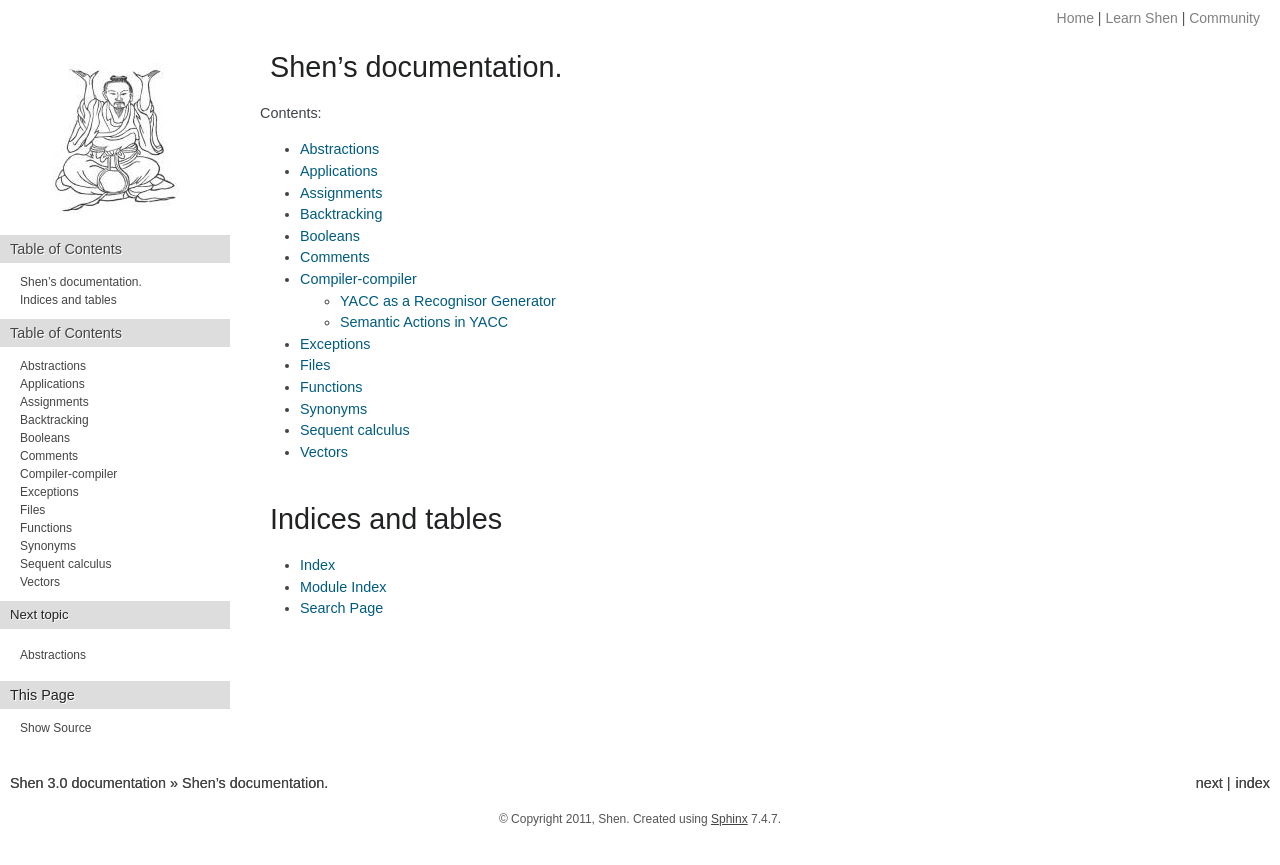
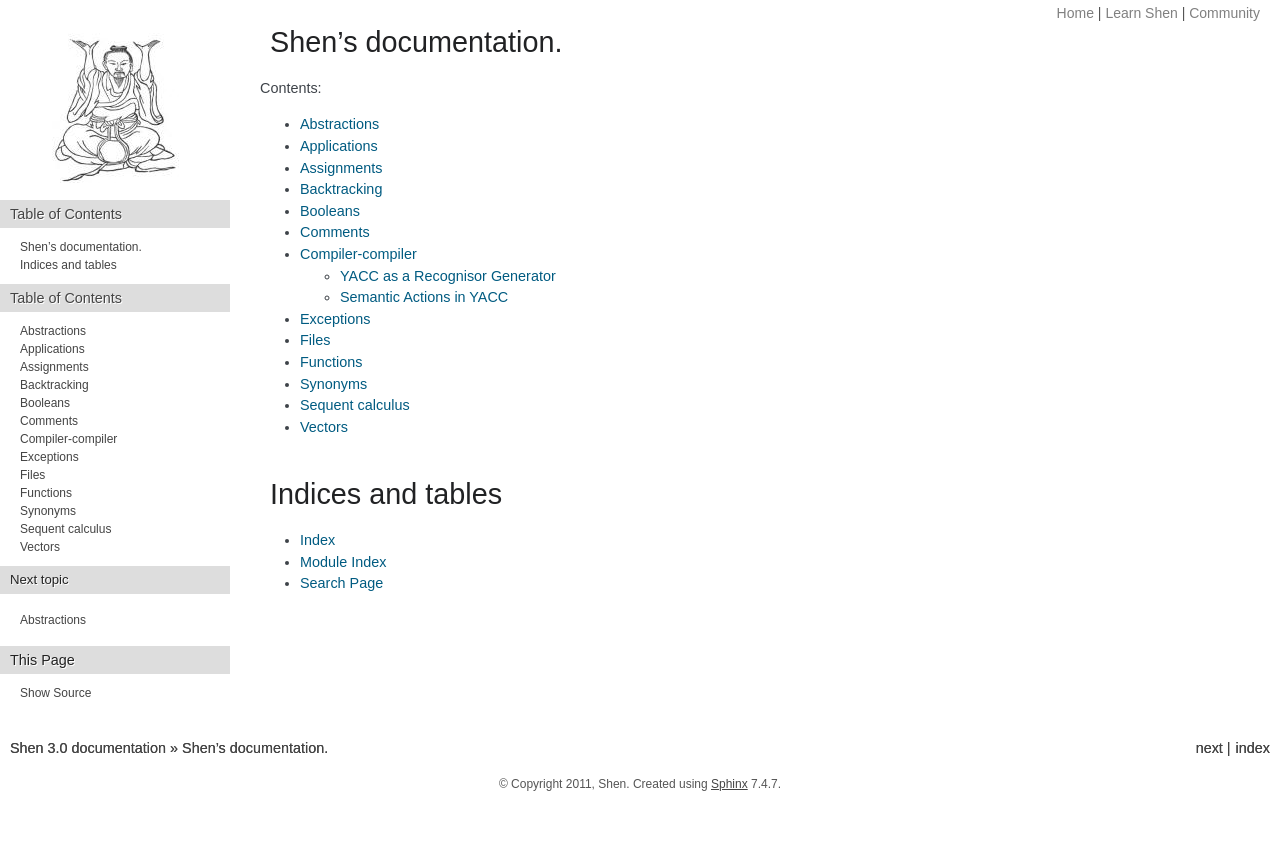
Before and after one commit to greglnelson/shen-docs, a Sphinx documentation site: the page built from source/index.rst, in a window 1280 px wide. Shown: the top 865 px of the page. Built offline with Sphinx 7.4.7, drawn with Linux system fonts in a browser that asks for light colours.

Commit message:
Better margins and paddings for header.

```diff
--- a/source/_themes/shen/static/shen.css
+++ b/source/_themes/shen/static/shen.css
@@ -2,6 +2,7 @@
 
 div.document {
     background-color: #fff;
+    margin-top: -20px;
 }
 
 div.body h1, div.body h2, div.body h3, div.body h4, div.body h5, div.body h6 {
@@ -18,13 +19,14 @@
     color: #444;
 }
 
-p.logo {
+div.sphinxsidebar p.logo {
     text-align: center;
+    padding: 0;
 }
 
 #header {
     text-align: right;
-    padding: 10px 20px 0 0;
+    padding: 5px 20px 0 0;
     background-color: #fff;
     font-size: 14px;
 }
```
